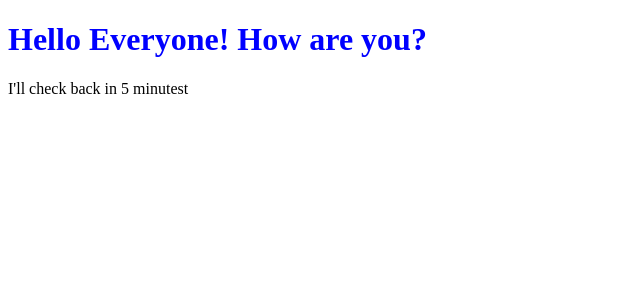
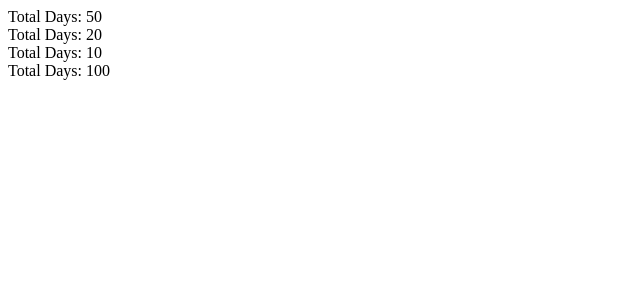
Before and after one commit to SergiiShcherbakov/React_learning, a React (Create React App) app in the folder react-is-fan/: page / in a window 1280 px wide. Shown: the top 300 px of the page, without its empty margins (0-640 px from the left). Built offline with nearby package versions, Linux system fonts and the light colour scheme.

Commit message:
add props to compontnt.

```diff
--- a/react-is-fan/src/index.js
+++ b/react-is-fan/src/index.js
@@ -1,4 +1,4 @@
-import React from 'react';
+import React, { Component } from 'react';
 import ReactDOM from 'react-dom'
 
 var style = {
@@ -7,21 +7,34 @@ var style = {
     fontfamily: 'Arial'
 }
 
-class Message extends React.Component {
+let SkiData = {
+    total: 50,
+    powder: 20,
+    backcountry: 10,
+    goal: 100
+}
+
+class SkyDayCounter extends React.Component {
     render() {
+        const {total, powder, backcountry, goal} = this.props
         console.log(this.props)
         return (
-            <div>
-                <h1 style={{color: this.props.color}}>
-                    Hello Everyone! {this.props.msg}
-                </h1>
-                <p>I'll check back in {this.props.minutes} minutest</p>
-            </div>
+            <section>
+                <div> Total Days: {total} </div>
+                <div> Total Days: {powder} </div>
+                <div> Total Days: {backcountry} </div>
+                <div> Total Days: {goal} </div>
+            </section>
         )
     }
 }
 
 ReactDOM.render(
-    <Message color="blue" age={50} msg="How are you?" minutes={5} />,
+    <SkyDayCounter
+        total={SkiData.total}
+        powder={SkiData.powder}
+        backcountry={SkiData.backcountry}
+        goal={SkiData.goal}
+    />,
     document.getElementById('react-container')
 )
```
